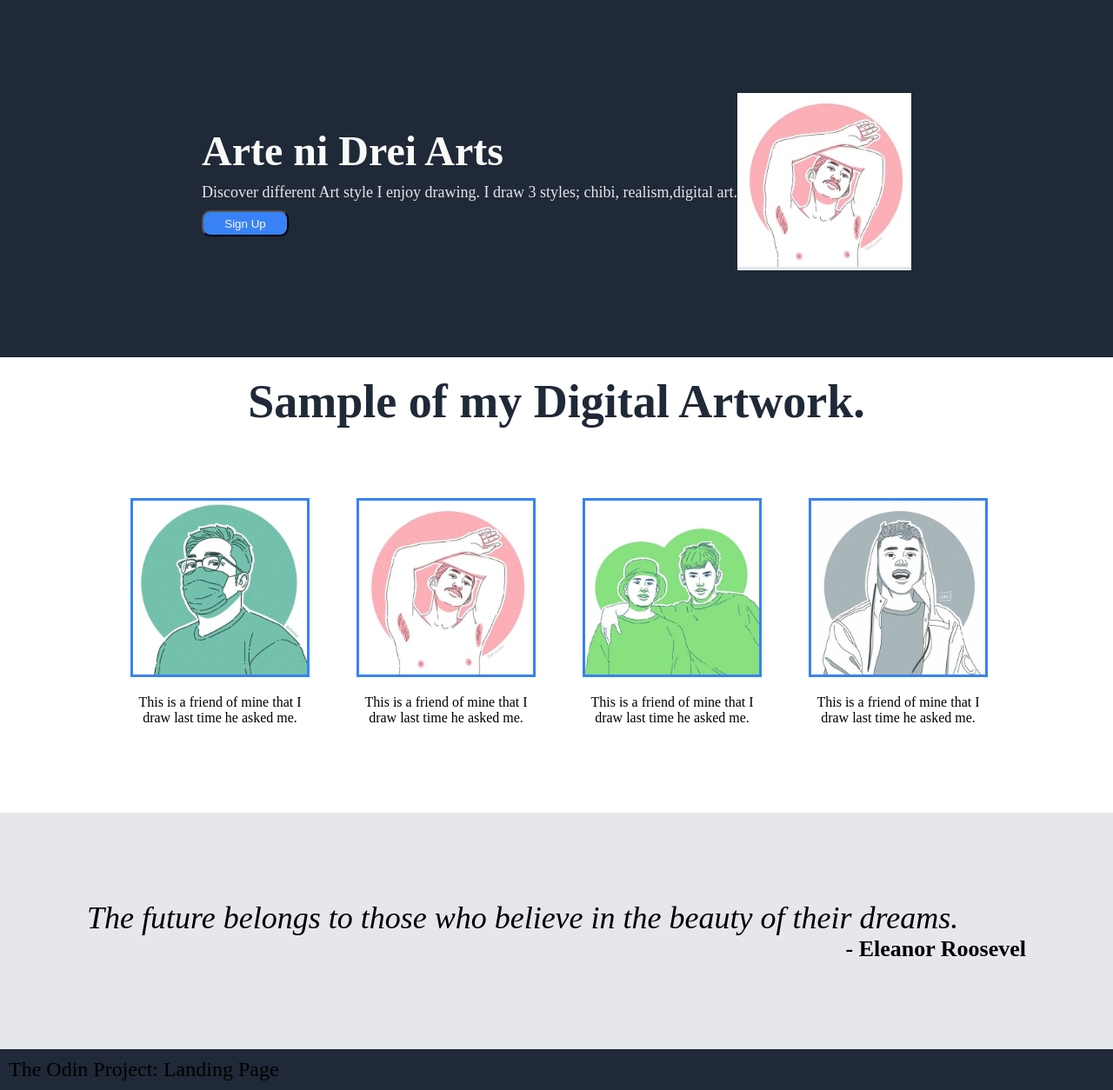
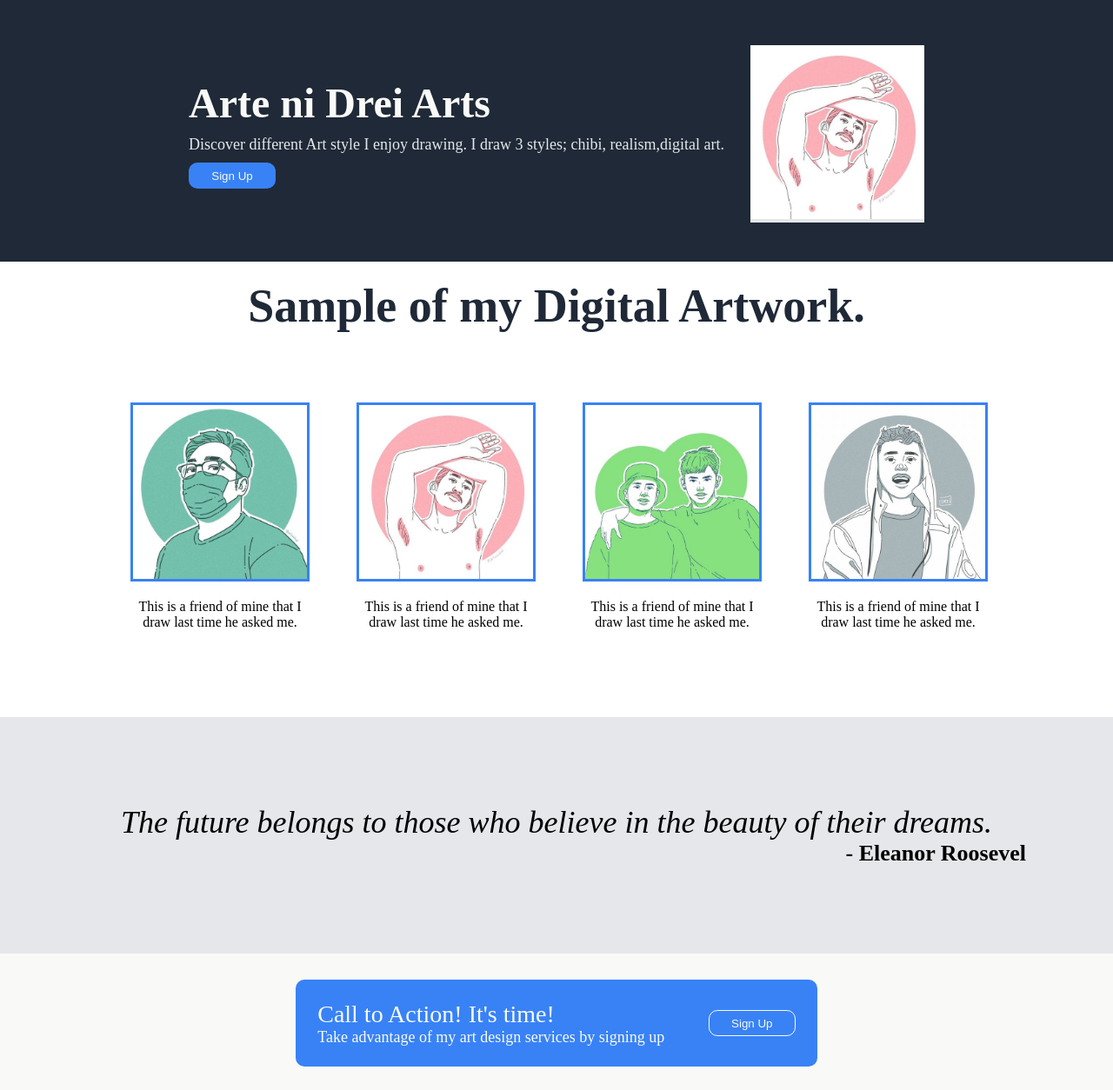
Before and after one commit to keithagao/Landing-Page, a plain HTML site: page index.html in a window 1280 px wide. Shown: the part 61-1315 px from the top of the page at 87% size. Drawn offline with Linux system fonts and the light colour scheme; files whose address does not match are found by name.

Commit message:
Finished the Landing Page Project

```diff
--- a/index.html
+++ b/index.html
@@ -32,6 +32,7 @@
         <section>
             <div class="first_section">
 
+                <div class="first_container">
                     <div class="first_left">
 
                         <div class="left_header">
@@ -41,12 +42,13 @@
                         <div class="left_context">
                             <p>Discover different Art style I enjoy drawing. I draw 3 styles; chibi, realism,digital art. </p>
                         </div>
-                    <button id="sign_up"> Sign Up</button>
+                        <button class="sign_up"> Sign Up</button>
 
                     </div>
 
                     <div class="first_right">
                         <img class="right_image" src="images/Minimal Art 3.jpg" alt="A digital Art"/>
+                    </div>
                 </div>
             </div>
 
@@ -83,17 +85,22 @@
             </div>
 
             <div class="fourth_section">
-                <div class="fourth_container">
-
+                <div class="card">
+                    <div class="fourth_container1">
+                        <div class="fourth_header"> Call to Action! It's time! </div>
+                        <div class="fourth_context">Take advantage of my art design services by signing up</div>
+                    </div>
+                    <div class = fourth_container2>
+                        <button class="sign_up"> Sign Up</button>
+                    </div>
                 </div>
             </div>
         </section>
 
 
         <footer>
-            <div> The Odin Project: Landing Page </div>
+            <div class="footnote"> The Odin Project: Landing Page </div>
         </footer>
-
 
     </body>
 
--- a/style.css
+++ b/style.css
@@ -6,12 +6,11 @@ body{
     display: flex;
     flex-direction: column;
     justify-content: space-between;
-    background-color: brown;
     height: 100vh;
 
 }
 
-header, footer{
+header{
     display: flex;
     flex-direction: row;
     justify-content: space-between;
@@ -50,19 +49,32 @@ header .navigation ul li a{
     color: #f9faf8;
 }
 
+section{
+    display: flex;
+    flex-direction: column;
+}
+
 .first_section{
     display: flex;
-    flex: wrap;
     justify-content: center;
     align-items: center;
-    padding: 100px 200px;
     background-color: #1f2937;
+}
 
-
+.first_section .first_container{
+    display: flex;
+    flex-wrap: wrap;
+    justify-content: center;
+    align-items: center;
+    margin: 30px 150px;
+    padding: 15px;
+    gap: 30px;
 }
 
 .first_section .first_left{
     display: flex;
+    flex-wrap: wrap;
+    align-items:flex-start;
     flex-direction: column;
     gap: 10px;
 }
@@ -75,17 +87,18 @@ header .navigation ul li a{
 
 .left_context{
     display: flex;
-    flex: wrap;
+    flex-wrap: wrap;
     font-size: 18px;
     color: #e5e7eb;
 }
-#sign_up{
+.sign_up{
     border-radius: 10px;
     width: 100px;
     height: 30px;
     padding: 5px;
     background-color: #3882f6;
     color: #f9faf8;
+    border: none;
 }
 .first_right{
     background-color: #e5e7eb;
@@ -139,6 +152,8 @@ header .navigation ul li a{
     flex-direction: column;
     background-color: #e5e7eb;
     padding: 100px;
+
+    align-items: center;
 }
 
 .third_section .qoute{
@@ -150,4 +165,53 @@ header .navigation ul li a{
     flex-direction: row-reverse;
     font-weight: bolder;
     font-size: 26px;
+    align-self: flex-end;
 }
+.fourth_section{
+    display: flex;
+    justify-content: center;
+    align-items: center;
+    padding: 30px 100px;
+    background-color: #f9faf8;
+}
+
+.card{
+    display: flex;
+    width: 600px;
+    height: 100px;
+    background-color: #3882f6;
+    border-radius: 10px;
+    justify-content: space-around;
+    align-items: center;
+}
+.fourth_header{
+    display: flex;
+    flex-wrap: wrap;
+    font-size: 28px;
+    color: #f9faf8;
+}
+.fourth_context{
+    display: flex;
+    flex-wrap: wrap;
+    font-size: 18px;
+    color: #f9faf8;
+}
+.fourth_section .sign_up{
+    border: 1px solid #f9faf8;
+}
+footer{
+    display:flex;
+    width: 100%;
+
+}
+.footnote{
+    display: flex;
+    background-color: #1f2937;
+    justify-content: center;
+    align-items: center;
+    width: 100%;
+    font-size: 24px;
+    padding: 10px;
+    color: #e5e7eb;
+
+}
```
Lines whose indentation alone changed are shown as unchanged.
